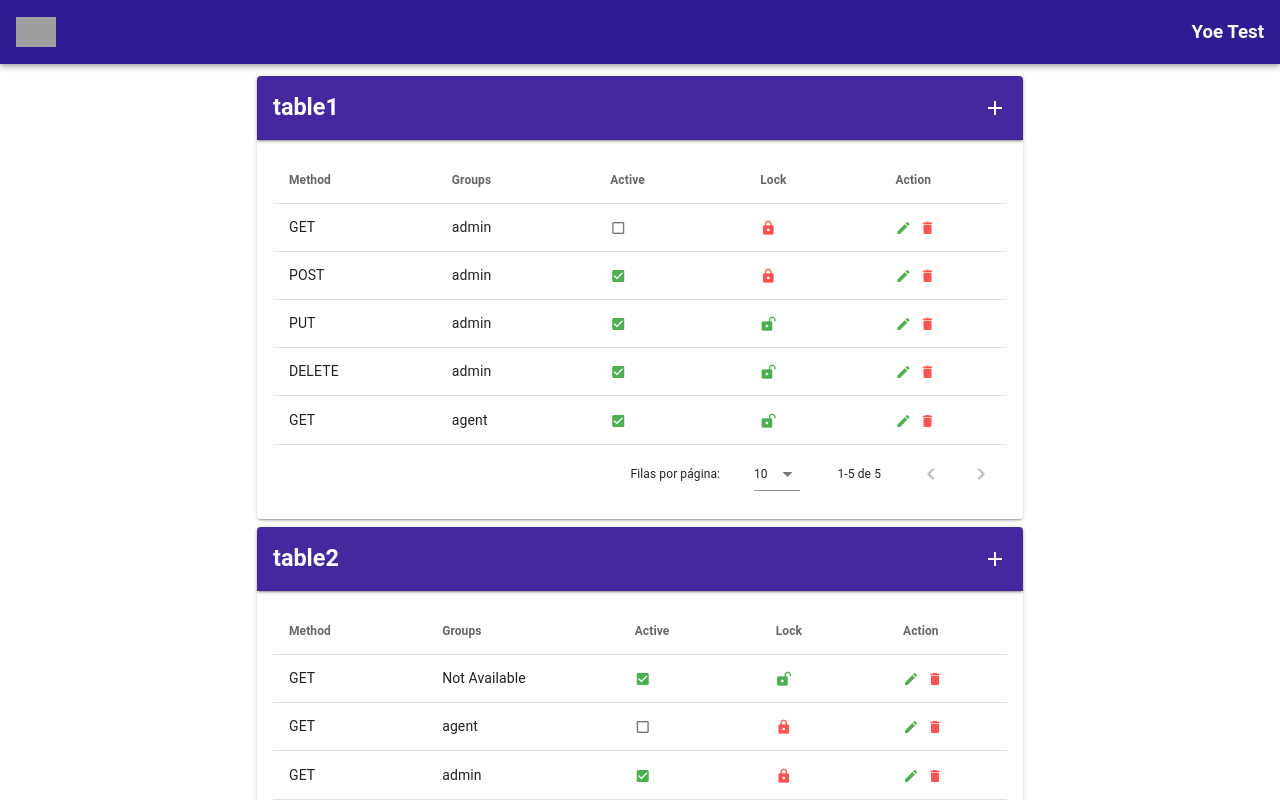
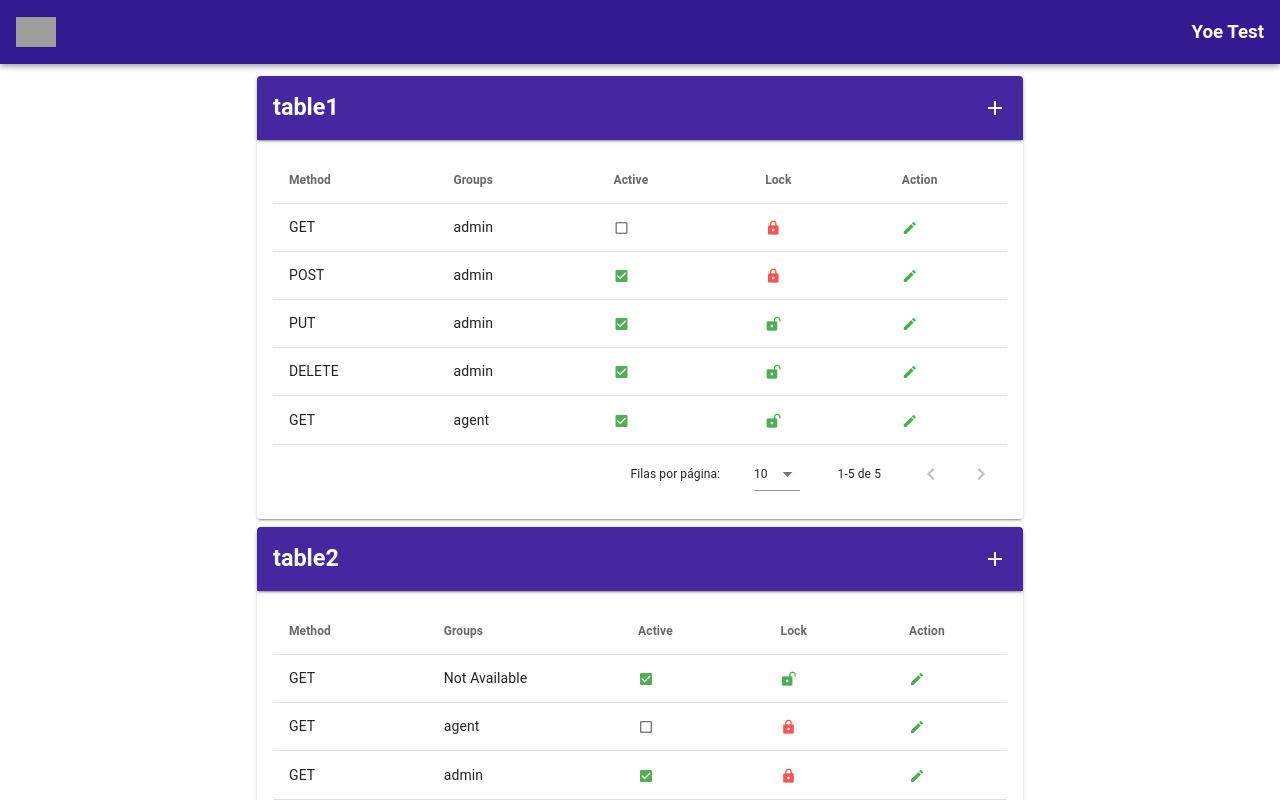
Before and after one commit to danielalejandroamaro/secure_tables, a Vue app: page / in a window 1280 px wide. Shown: the top 800 px of the page. Built offline with nearby package versions, Linux system fonts and the light colour scheme; grey boxes are pictures that could not be loaded; a small style sheet from the web is missing.

Commit message:
onclick quitado a icono locked

```diff
--- a/src/components/secure_table.vue
+++ b/src/components/secure_table.vue
@@ -39,19 +39,12 @@
                 <template v-slot:item.action="{ item }">
                   <v-icon
                     small
-                    class="mr-2"
                     @click="editRule(item)"
                     color="success"
                   >
                     mdi-pencil
                   </v-icon>
-                  <v-icon
-                    small
-                    @click="deleteRule(item)"
-                    color="error"
-                  >
-                    mdi-delete
-                  </v-icon>
+
                 </template>
 
                 <template v-slot:item.locked="{ item }">
@@ -59,7 +52,6 @@
                     small
                     :class="['mdi', item.locked? 'mdi-lock':'mdi-lock-open-variant']"
                     :color="item.locked? 'error':'success'"
-                    @click="toggleRuleKey(item,'locked')"
                     >
                     </v-icon>
                 </template>
@@ -103,10 +95,6 @@ export default {
             console.log(rule);
         },
 
-        deleteRule(rule) {
-            confirm('Are you sure you want to delete this rule?') && this.$emit('delete', rule)
-        },
-
         toggleRuleKey(rule, key){
             this.$emit('toggle-rule-key', rule, key)
         }
--- a/src/views/Home.vue
+++ b/src/views/Home.vue
@@ -11,7 +11,6 @@
             :key="index"
             :table_name="table"
             :table_rules="table_rules(table)"
-            @delete="deleteRule"
             @toggle-rule-key="toggleRuleLock"
             ></secure_table>
 
@@ -47,11 +46,6 @@ export default {
       return this.rules.filter(table => table.table_name == table_name)
     },
 
-    deleteRule(rule) {
-      const ruleIndex = this.rules.indexOf(rule);
-      this.rules.splice(ruleIndex,1)
-    },
-
     //para togglear los estados lock y active
     toggleRuleLock(rule, rule_key) {
       const ruleIndex = this.rules.indexOf(rule);
```
